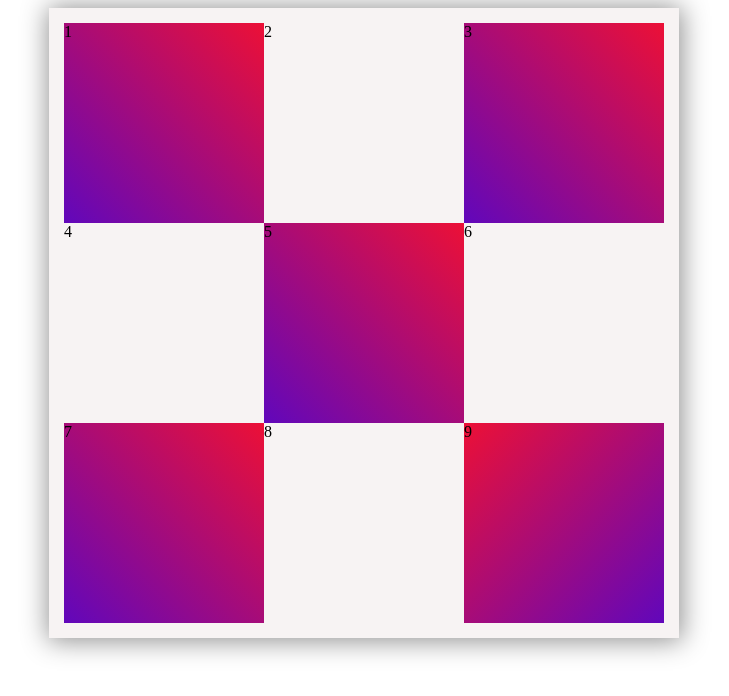
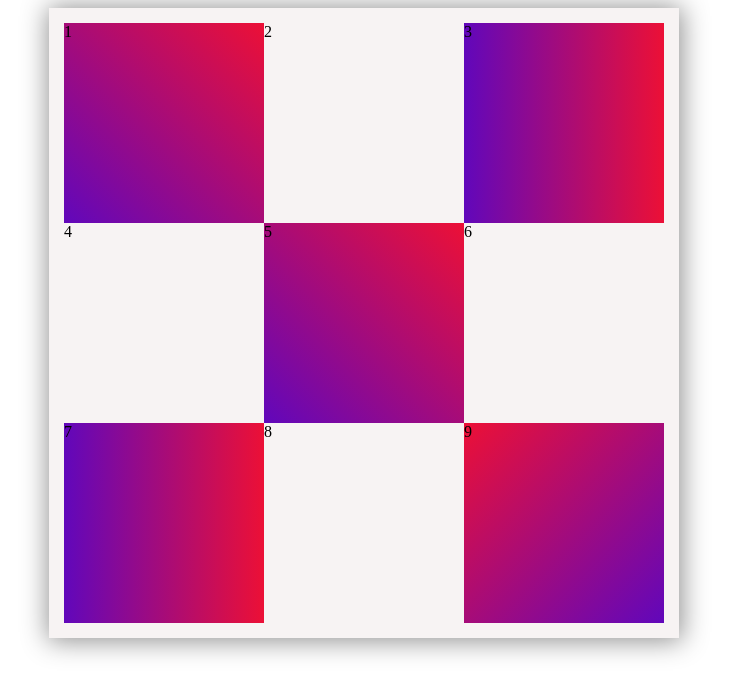
Before and after one commit to JoeNancy/checkerboard, a plain HTML site: page index.html in a window 1280 px wide. Shown: the whole page, without its empty margins (276-1005 px from the left). Drawn offline with Linux system fonts and the light colour scheme.

Commit message:
first-commit

```diff
--- a/style.css
+++ b/style.css
@@ -25,7 +25,7 @@ and viceversa for the bottom class.*/
 }
 
 .bottom{background-color: #0dd1ff;
-background-image: linear-gradient(45deg,#6107BB, #EC1036);
+background-image: linear-gradient(90deg,#6107BB, #EC1036);
 }
 
 .last{background-color: #0dd1ff;
```
